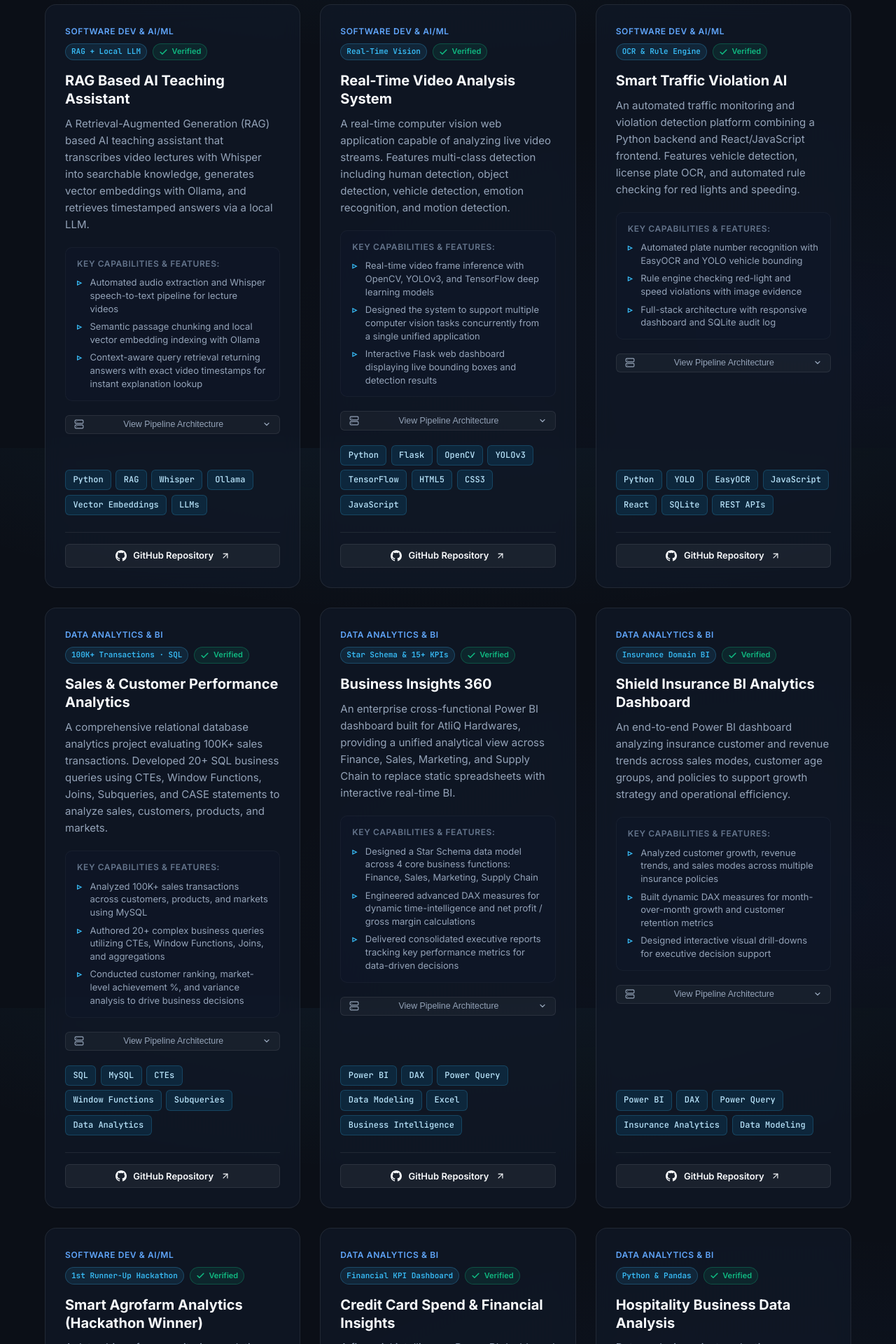
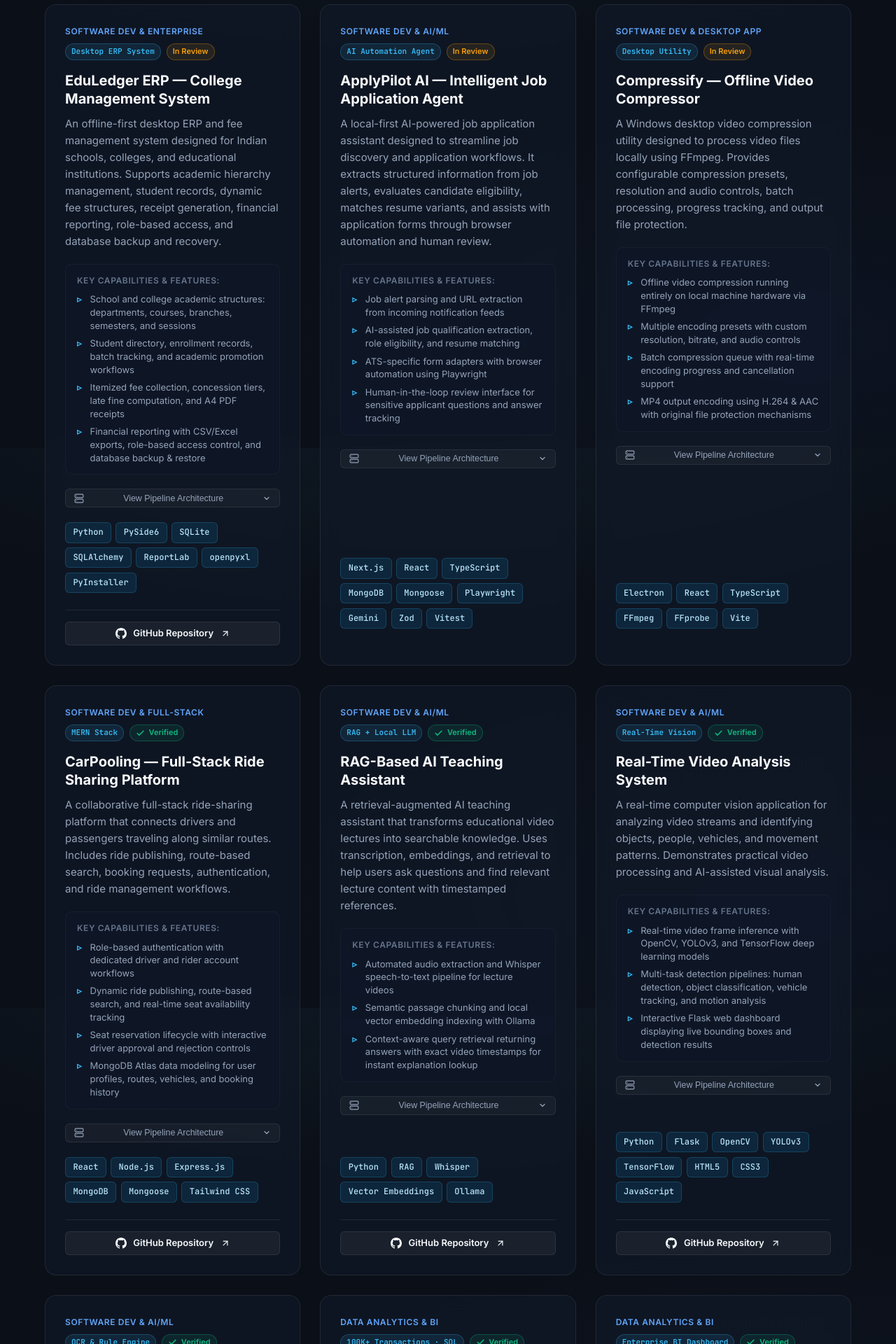
Before and after one commit to KrishnaTanwars/portfolio, a React (Vite) app: page / in a window 1280 px wide. Shown: the part 5760-7680 px from the top of the page at 70% size. Built offline with nearby package versions, Linux system fonts and the light colour scheme.

Commit message:
feat(portfolio): update curated project showcase

```diff
--- a/src/components/Projects.jsx
+++ b/src/components/Projects.jsx
@@ -145,6 +145,7 @@
                 </div>
 
                 {/* Card Footer Actions */}
+                {project.repoUrl && (
                   <div className="project-actions">
                     <a
                       href={project.repoUrl}
@@ -163,6 +164,7 @@
                       </svg>
                     </a>
                   </div>
+                )}
               </article>
             );
           })}
--- a/src/data/portfolioData.js
+++ b/src/data/portfolioData.js
@@ -144,14 +144,90 @@
 
 export const projects = [
   {
+    id: "edu-ledger-erp",
+    title: "EduLedger ERP — College Management System",
+    category: "software-ai",
+    categoryLabel: "Software Dev & Enterprise",
+    metricBadge: "Desktop ERP System",
+    description:
+      "An offline-first desktop ERP and fee management system designed for Indian schools, colleges, and educational institutions. Supports academic hierarchy management, student records, dynamic fee structures, receipt generation, financial reporting, role-based access, and database backup and recovery.",
+    technologies: ["Python", "PySide6", "SQLite", "SQLAlchemy", "ReportLab", "openpyxl", "PyInstaller"],
+    repoUrl: "https://github.com/KrishnaTanwars/SchoolFeeManager",
+    verified: false,
+    highlights: [
+      "School and college academic structures: departments, courses, branches, semesters, and sessions",
+      "Student directory, enrollment records, batch tracking, and academic promotion workflows",
+      "Itemized fee collection, concession tiers, late fine computation, and A4 PDF receipts",
+      "Financial reporting with CSV/Excel exports, role-based access control, and database backup & restore"
+    ],
+    architecture: "PySide6 Desktop UI ➔ Service Layer ➔ SQLAlchemy ORM ➔ SQLite Database ➔ ReportLab PDF & openpyxl Export"
+  },
+  {
+    id: "applypilot-ai",
+    title: "ApplyPilot AI — Intelligent Job Application Agent",
+    category: "software-ai",
+    categoryLabel: "Software Dev & AI/ML",
+    metricBadge: "AI Automation Agent",
+    description:
+      "A local-first AI-powered job application assistant designed to streamline job discovery and application workflows. It extracts structured information from job alerts, evaluates candidate eligibility, matches resume variants, and assists with application forms through browser automation and human review.",
+    technologies: ["Next.js", "React", "TypeScript", "MongoDB", "Mongoose", "Playwright", "Gemini", "Zod", "Vitest"],
+    repoUrl: null,
+    verified: false,
+    highlights: [
+      "Job alert parsing and URL extraction from incoming notification feeds",
+      "AI-assisted job qualification extraction, role eligibility, and resume matching",
+      "ATS-specific form adapters with browser automation using Playwright",
+      "Human-in-the-loop review interface for sensitive applicant questions and answer tracking"
+    ],
+    architecture: "Job Alert Feeds ➔ Gemini AI Extraction ➔ Resume Matcher ➔ Playwright Automation ➔ Human Review Gate"
+  },
+  {
+    id: "compressify-video-compressor",
+    title: "Compressify — Offline Video Compressor",
+    category: "software-ai",
+    categoryLabel: "Software Dev & Desktop App",
+    metricBadge: "Desktop Utility",
+    description:
+      "A Windows desktop video compression utility designed to process video files locally using FFmpeg. Provides configurable compression presets, resolution and audio controls, batch processing, progress tracking, and output file protection.",
+    technologies: ["Electron", "React", "TypeScript", "FFmpeg", "FFprobe", "Vite"],
+    repoUrl: null,
+    verified: false,
+    highlights: [
+      "Offline video compression running entirely on local machine hardware via FFmpeg",
+      "Multiple encoding presets with custom resolution, bitrate, and audio controls",
+      "Batch compression queue with real-time encoding progress and cancellation support",
+      "MP4 output encoding using H.264 & AAC with original file protection mechanisms"
+    ],
+    architecture: "Electron React UI ➔ Main IPC Process ➔ Local FFmpeg/FFprobe Worker ➔ Real-Time Progress Stream ➔ Output MP4"
+  },
+  {
+    id: "carpooling-platform",
+    title: "CarPooling — Full-Stack Ride Sharing Platform",
+    category: "software-ai",
+    categoryLabel: "Software Dev & Full-Stack",
+    metricBadge: "MERN Stack",
+    description:
+      "A collaborative full-stack ride-sharing platform that connects drivers and passengers traveling along similar routes. Includes ride publishing, route-based search, booking requests, authentication, and ride management workflows.",
+    technologies: ["React", "Node.js", "Express.js", "MongoDB", "Mongoose", "Tailwind CSS"],
+    repoUrl: "https://github.com/KrishnaTanwars/ProjectDev-Batch1",
+    verified: true,
+    highlights: [
+      "Role-based authentication with dedicated driver and rider account workflows",
+      "Dynamic ride publishing, route-based search, and real-time seat availability tracking",
+      "Seat reservation lifecycle with interactive driver approval and rejection controls",
+      "MongoDB Atlas data modeling for user profiles, routes, vehicles, and booking history"
+    ],
+    architecture: "React Client ➔ Express REST API ➔ JWT Auth & Controller Logic ➔ MongoDB Atlas Database"
+  },
+  {
     id: "rag-ai-assistant",
-    title: "RAG Based AI Teaching Assistant",
+    title: "RAG-Based AI Teaching Assistant",
     category: "software-ai",
     categoryLabel: "Software Dev & AI/ML",
     metricBadge: "RAG + Local LLM",
     description:
-      "A Retrieval-Augmented Generation (RAG) based AI teaching assistant that transcribes video lectures with Whisper into searchable knowledge, generates vector embeddings with Ollama, and retrieves timestamped answers via a local LLM.",
-    technologies: ["Python", "RAG", "Whisper", "Ollama", "Vector Embeddings", "LLMs"],
+      "A retrieval-augmented AI teaching assistant that transforms educational video lectures into searchable knowledge. Uses transcription, embeddings, and retrieval to help users ask questions and find relevant lecture content with timestamped references.",
+    technologies: ["Python", "RAG", "Whisper", "Vector Embeddings", "Ollama"],
     repoUrl: "https://github.com/KrishnaTanwars/rag-ai-teaching-assistant",
     verified: true,
     highlights: [
@@ -168,13 +244,13 @@
     categoryLabel: "Software Dev & AI/ML",
     metricBadge: "Real-Time Vision",
     description:
-      "A real-time computer vision web application capable of analyzing live video streams. Features multi-class detection including human detection, object detection, vehicle detection, emotion recognition, and motion detection.",
+      "A real-time computer vision application for analyzing video streams and identifying objects, people, vehicles, and movement patterns. Demonstrates practical video processing and AI-assisted visual analysis.",
     technologies: ["Python", "Flask", "OpenCV", "YOLOv3", "TensorFlow", "HTML5", "CSS3", "JavaScript"],
     repoUrl: "https://github.com/KrishnaTanwars/Real_Time_Video_Analysis_ML_Project",
     verified: true,
     highlights: [
       "Real-time video frame inference with OpenCV, YOLOv3, and TensorFlow deep learning models",
-      "Designed the system to support multiple computer vision tasks concurrently from a single unified application",
+      "Multi-task detection pipelines: human detection, object classification, vehicle tracking, and motion analysis",
       "Interactive Flask web dashboard displaying live bounding boxes and detection results"
     ],
     architecture: "Live RTSP / Video Feed ➔ OpenCV Processing ➔ YOLOv3 & TensorFlow Inference ➔ Flask Web Interface"
@@ -186,13 +262,13 @@
     categoryLabel: "Software Dev & AI/ML",
     metricBadge: "OCR & Rule Engine",
     description:
-      "An automated traffic monitoring and violation detection platform combining a Python backend and React/JavaScript frontend. Features vehicle detection, license plate OCR, and automated rule checking for red lights and speeding.",
-    technologies: ["Python", "YOLO", "EasyOCR", "JavaScript", "React", "SQLite", "REST APIs"],
+      "An AI-assisted traffic monitoring application that combines vehicle detection, license plate recognition, and rule-based violation analysis to identify potential traffic violations from video input.",
+    technologies: ["Python", "React", "JavaScript", "YOLO", "EasyOCR", "SQLite", "REST APIs"],
     repoUrl: "https://github.com/KrishnaTanwars/Smart_Traffic_Violation_AI",
     verified: true,
     highlights: [
       "Automated plate number recognition with EasyOCR and YOLO vehicle bounding",
-      "Rule engine checking red-light and speed violations with image evidence",
+      "Rule engine evaluating traffic rules and violation evidence logging",
       "Full-stack architecture with responsive dashboard and SQLite audit log"
     ],
     architecture: "Camera Stream ➔ YOLO Vehicle Bounding ➔ EasyOCR Plate Read ➔ Traffic Rule Engine ➔ SQLite Audit DB ➔ React Client"
@@ -204,14 +280,14 @@
     categoryLabel: "Data Analytics & BI",
     metricBadge: "100K+ Transactions · SQL",
     description:
-      "A comprehensive relational database analytics project evaluating 100K+ sales transactions. Developed 20+ SQL business queries using CTEs, Window Functions, Joins, Subqueries, and CASE statements to analyze sales, customers, products, and markets.",
+      "A SQL-based analytics project focused on sales performance, customer behavior, and business trends. Uses relational queries, joins, aggregations, subqueries, CTEs, and window functions to derive actionable insights from transactional data.",
     technologies: ["SQL", "MySQL", "CTEs", "Window Functions", "Subqueries", "Data Analytics"],
     repoUrl: "https://github.com/KrishnaTanwars/Sales-Customer-Performance-Analytics-",
     verified: true,
     highlights: [
-      "Analyzed 100K+ sales transactions across customers, products, and markets using MySQL",
-      "Authored 20+ complex business queries utilizing CTEs, Window Functions, Joins, and aggregations",
-      "Conducted customer ranking, market-level achievement %, and variance analysis to drive business decisions"
+      "Analyzed 100K+ sales transactions across customers, products, and regional markets using MySQL",
+      "Authored 20+ advanced SQL queries utilizing CTEs, Window Functions, multi-table joins, and aggregations",
+      "Conducted customer segmentation, market-level target variance analysis, and KPI calculations"
     ],
     architecture: "100K+ Transactional DB ➔ Advanced SQL (CTEs, Windowing) ➔ Customer & Market Segmentation ➔ KPI Aggregation"
   },
@@ -220,9 +296,9 @@
     title: "Business Insights 360",
     category: "data-bi",
     categoryLabel: "Data Analytics & BI",
-    metricBadge: "Star Schema & 15+ KPIs",
+    metricBadge: "Enterprise BI Dashboard",
     description:
-      "An enterprise cross-functional Power BI dashboard built for AtliQ Hardwares, providing a unified analytical view across Finance, Sales, Marketing, and Supply Chain to replace static spreadsheets with interactive real-time BI.",
+      "A cross-functional business intelligence dashboard developed around the AtliQ Hardwares business scenario, integrating insights across Finance, Sales, Marketing, and Supply Chain to support data-driven decision-making.",
     technologies: ["Power BI", "DAX", "Power Query", "Data Modeling", "Excel", "Business Intelligence"],
     repoUrl: "https://github.com/KrishnaTanwars/Business-Insights-360-PowerBI-Dashboard",
     verified: true,
@@ -238,52 +314,34 @@
     title: "Shield Insurance BI Analytics Dashboard",
     category: "data-bi",
     categoryLabel: "Data Analytics & BI",
-    metricBadge: "Insurance Domain BI",
+    metricBadge: "Insurance Analytics",
     description:
-      "An end-to-end Power BI dashboard analyzing insurance customer and revenue trends across sales modes, customer age groups, and policies to support growth strategy and operational efficiency.",
+      "An interactive insurance business intelligence dashboard analyzing customer demographics, policy performance, revenue trends, and sales channels to support business reporting and decision-making.",
     technologies: ["Power BI", "DAX", "Power Query", "Insurance Analytics", "Data Modeling"],
     repoUrl: "https://github.com/KrishnaTanwars/Shield-Insurance-BI-Dashboard-PowerBI",
     verified: true,
     highlights: [
       "Analyzed customer growth, revenue trends, and sales modes across multiple insurance policies",
-      "Built dynamic DAX measures for month-over-month growth and customer retention metrics",
-      "Designed interactive visual drill-downs for executive decision support"
+      "Built dynamic DAX measures for month-over-month growth, customer retention, and policy performance",
+      "Designed interactive visual drill-downs and demographic filters for executive decision support"
     ],
     architecture: "Insurance Transaction Data ➔ Power Query Transformation ➔ Star Schema Modeling ➔ DAX Measures ➔ BI Dashboard"
-  },
-  {
-    id: "smart-agrofarm",
-    title: "Smart Agrofarm Analytics (Hackathon Winner)",
-    category: "software-ai",
-    categoryLabel: "Software Dev & AI/ML",
-    metricBadge: "1st Runner-Up Hackathon",
-    description:
-      "A data-driven farm monitoring analytics platform that analyzes soil moisture, weather trends, and crop health metrics to present actionable KPIs supporting irrigation and yield optimization. Awarded 1st Runner-Up in the Data Analytics Hackathon.",
-    technologies: ["Python", "Pandas", "Plotly", "Data Visualization", "IoT Analytics"],
-    repoUrl: "https://github.com/KrishnaTanwars",
-    verified: true,
-    highlights: [
-      "Awarded 1st Runner-Up in the Data Analytics & Visualization Hackathon by Department of CEA, GLA University",
-      "Engineered data pipelines analyzing real-time sensor and environmental telemetry with Python & Pandas",
-      "Built interactive Plotly dashboards presenting actionable crop and irrigation KPIs under tight timelines"
-    ],
-    architecture: "Sensor Telemetry ➔ Python / Pandas Processing ➔ KPI Optimization Algorithms ➔ Plotly Interactive Visuals"
   },
   {
     id: "credit-card-financial-insights",
     title: "Credit Card Spend & Financial Insights",
     category: "data-bi",
     categoryLabel: "Data Analytics & BI",
-    metricBadge: "Financial KPI Dashboard",
+    metricBadge: "Financial Analytics",
     description:
-      "A financial intelligence Power BI dashboard analyzing credit card transactional flows, customer spending behavior across demographics, geographic distribution, and key revenue KPIs to support risk assessment and commercial strategy.",
+      "A financial analytics dashboard examining credit card transactions, customer spending patterns, revenue indicators, and demographic trends through interactive business intelligence reports.",
     technologies: ["Power BI", "DAX", "Power Query", "Financial Analytics", "Excel", "KPI Tracking"],
     repoUrl: "https://github.com/KrishnaTanwars/Credit-Card-Spend-and-Financial-Insights-PowerBI",
     verified: true,
     highlights: [
       "Customer spending segmentation by age, income, and card type across geographical markets",
-      "Transaction trend analysis, delinquency rate monitoring, and revenue KPI tracking",
-      "Interactive multi-page report with drill-through exploration"
+      "Transaction trend analysis, delinquency rate monitoring, and financial KPI reporting",
+      "Interactive multi-page dashboard filtering and drill-through exploration"
     ],
     architecture: "Card Transactional Data ➔ Data Cleaning in Power Query ➔ Metric Engineering ➔ Demographic Segmentation ➔ Drill-Through Dashboard"
   },
@@ -294,14 +352,14 @@
     categoryLabel: "Data Analytics & BI",
     metricBadge: "Python & Pandas",
     description:
-      "Data analysis project evaluating operational revenue, occupancy rates, booking channels, and customer ratings for a luxury hotel chain to identify revenue leakage and optimize pricing strategies.",
-    technologies: ["Python", "Pandas", "Matplotlib", "Data Cleaning", "Business Analytics"],
+      "A hospitality analytics project examining hotel revenue, occupancy, booking channels, customer ratings, and operational performance. Uses Python-based data analysis to identify business trends and improvement opportunities.",
+    technologies: ["Python", "Pandas", "NumPy", "Data Visualization", "Matplotlib"],
     repoUrl: "https://github.com/KrishnaTanwars/Hospitality-Data-Analysis-Python",
     verified: true,
     highlights: [
-      "Cleaned and merged multi-source hotel booking and transactional datasets using Pandas",
+      "Cleaned and merged multi-source hotel booking and transactional datasets using Python & Pandas",
       "Calculated key hospitality metrics: RevPAR, ADR, Occupancy %, and Realization %",
-      "Identified critical booking channel discrepancies to improve overall realization rate"
+      "Identified critical booking channel trends to support revenue optimization and operational insights"
     ],
     architecture: "Raw Hotel Records ➔ Pandas Data Cleansing ➔ Metric Formulation (RevPAR, ADR) ➔ Visual Insights"
   }
```
Lines whose indentation alone changed are shown as unchanged.
